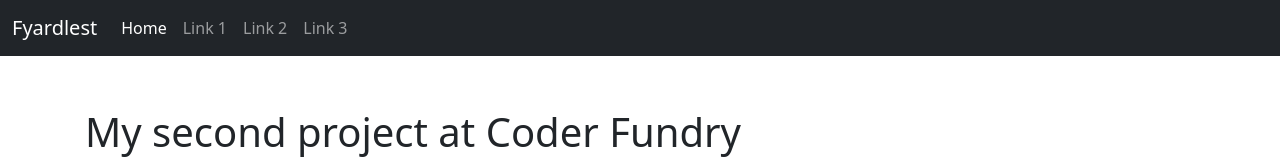
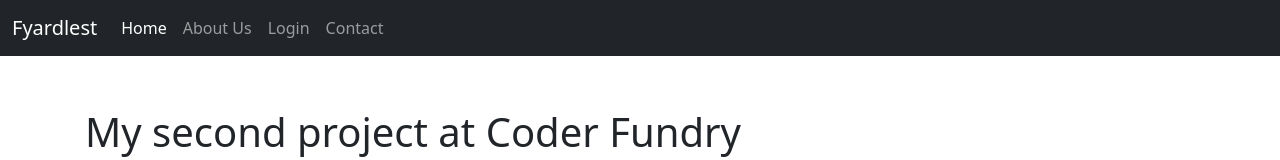
Before and after one commit to fyardlest1/GithubCoderFundry, a plain HTML site: page index.html in a window 1280 px wide. Shown: the top 160 px of the page. Drawn offline with nearby package versions, Linux system fonts and the light colour scheme.

```diff
--- a/index.html
+++ b/index.html
@@ -30,13 +30,13 @@
                     <a class="nav-link active" aria-current="page" href="#">Home</a>
                 </li>
                 <li class="nav-item">
-                    <a class="nav-link" href="#">Link 1</a>
+                    <a class="nav-link" href="#">About Us</a>
                 </li>
                 <li class="nav-item">
-                    <a class="nav-link" href="#">Link 2</a>
+                    <a class="nav-link" href="#">Login</a>
                 </li>
                 <li class="nav-item">
-                    <a class="nav-link" href="#">Link 3</a>
+                    <a class="nav-link" href="#">Contact</a>
                 </li>
             </ul>
         </div>
--- /dev/null
+++ b/js/site.js
@@ -0,0 +1 @@
+// code coming soon
```
